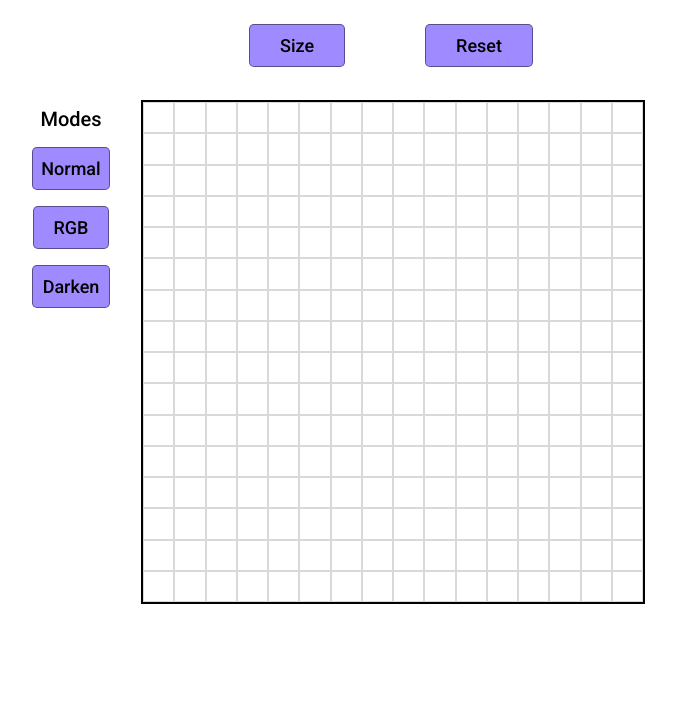
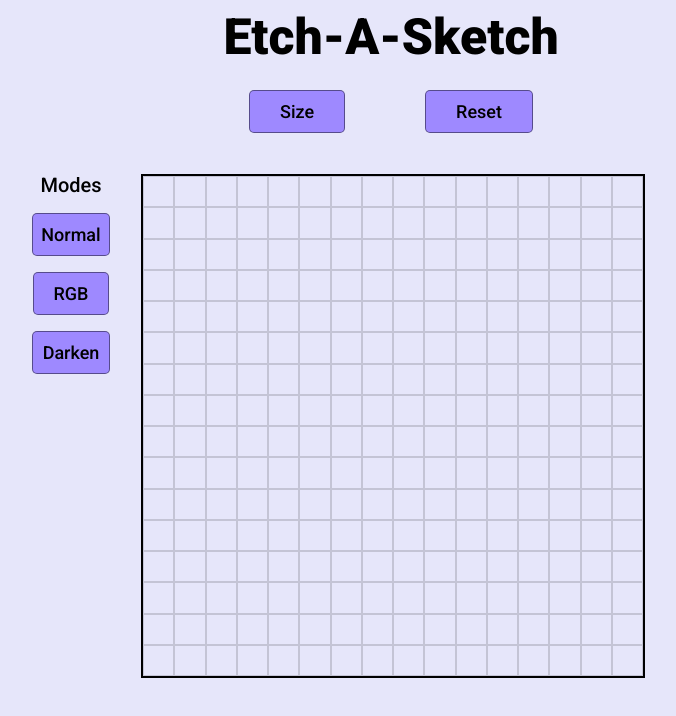
Before and after one commit to TadicF/Etch-a-Sketch, a plain HTML site: page index.html in a window 1280 px wide. Shown: the whole page, without its empty margins (249-925 px from the left). Drawn offline with Linux system fonts and the light colour scheme.

Commit message:
Added title and other small details

```diff
--- a/index.html
+++ b/index.html
@@ -13,19 +13,25 @@
   </head>
 
   <body>
+    <div class="gameBoard">
+      <div class="title">Etch-A-Sketch</div>
       <div class="buttonContainer">
         <button class="sizeButton">Size</button>
         <button class="resetButton">Reset</button>
       </div>
+
       <div class="modes">
         <div class="modesList">Modes</div>
         <button class="normalMode">Normal</button>
         <button class="rgbMode">RGB</button>
         <button class="darkenMode">Darken</button>
       </div>
+
       <div class="container">
 
       </div>
+    </div>
+
 
   </body>
 </html>
--- a/javascript.js
+++ b/javascript.js
@@ -6,7 +6,8 @@ const resetButton = document.querySelector(".resetButton");
 const normalMode = document.querySelector(".normalMode");
 const rgbMode = document.querySelector(".rgbMode");
 const darkenMode = document.querySelector(".darkenMode")
-let mode = 0;
+const colorOptions = document.querySelector(".colorOptions")
+let mode = 1;
 
 // Event listeners for modes, each has different value
 
@@ -34,7 +35,7 @@ function createGrid(size, defaultMode) {
   let squareSize = 100 / size; // Initialize a variable to calculate a size per square in %
   let square;
 
-  if(gridMode === 0) { // This is for normal mode, so default red color
+  if(gridMode === 1) { // This is for normal mode, so default red color
     console.log("DEFAULT MODE");
     for(let i = 0; i < gridSize; i++) {
       square = document.createElement("div");
@@ -47,10 +48,6 @@ function createGrid(size, defaultMode) {
       square.style.height = `${squareSize}%`;
       square.addEventListener("mouseover", addHoverClass);
    }
-  }
-
-  else if(gridMode === 1) { // This is for normal mode, so user can pick their own colors
-    console.log("NORMAL MODE");
   }
 
   else if(gridMode === 2) { // This is for rgb mode, colors change after each square
@@ -75,7 +72,7 @@ function createGrid(size, defaultMode) {
 // A function for adding class of name "hover" to square div
 
 function addHoverClass(e) {
-  e.target.style.backgroundColor = "red";
+  e.target.style.backgroundColor = "red"; // ${color}
 }
 
 // Function to reset grid style (colors, etc..)
@@ -118,8 +115,7 @@ createGrid(16, mode);
 //DONE - Add event listeners to Normal, RGB and Darken Mode
 //DONE - When BUTTON is clicked, change mode value based on button clicked
 //DONE - For Normal change to 1, for RGB change to 2 and for Darken change to 3
-// - Use Switch function to create Grid for Mode selected
-// - Randomize RGB Color values each time user hover over grid square
+//DONE - Randomize RGB Color values each time user hover over grid square
 
 
 
--- a/styles.css
+++ b/styles.css
@@ -1,11 +1,15 @@
 body {
   font-family: Roboto;
+  background-color: lavender;
 }
 
-.mainContainer {
+.title {
+  display: flex;
+  font-size: 50px;
+  font-weight: 900;
+  justify-content: center;
 
 }
-
 
 .container {
   display: flex;
@@ -14,13 +18,13 @@ body {
   flex-wrap: wrap;
   border: 2px solid black;
   position: absolute;
-  top: 12.5%;
+  margin-top: -200px;
   left: 50%;
   margin-left: -250px;
-
 }
 
 .gridSquare {
+
   border: 1px solid rgba(0, 0, 0, 0.15);
   box-sizing: border-box;
 }
@@ -70,6 +74,7 @@ body {
   gap: 1rem;
   margin-right: 40rem;
   margin-top: 2.5rem;
+
 }
 
 .modesList {
@@ -112,3 +117,12 @@ body {
 , .darkenMode:active {
   background-color: rgba(105, 73, 248, 0.932);
 }
+
+.colorOptions {
+
+  width: 200px;
+
+  border: 1px solid black;
+
+
+}
```
Lines whose indentation alone changed are shown as unchanged.
